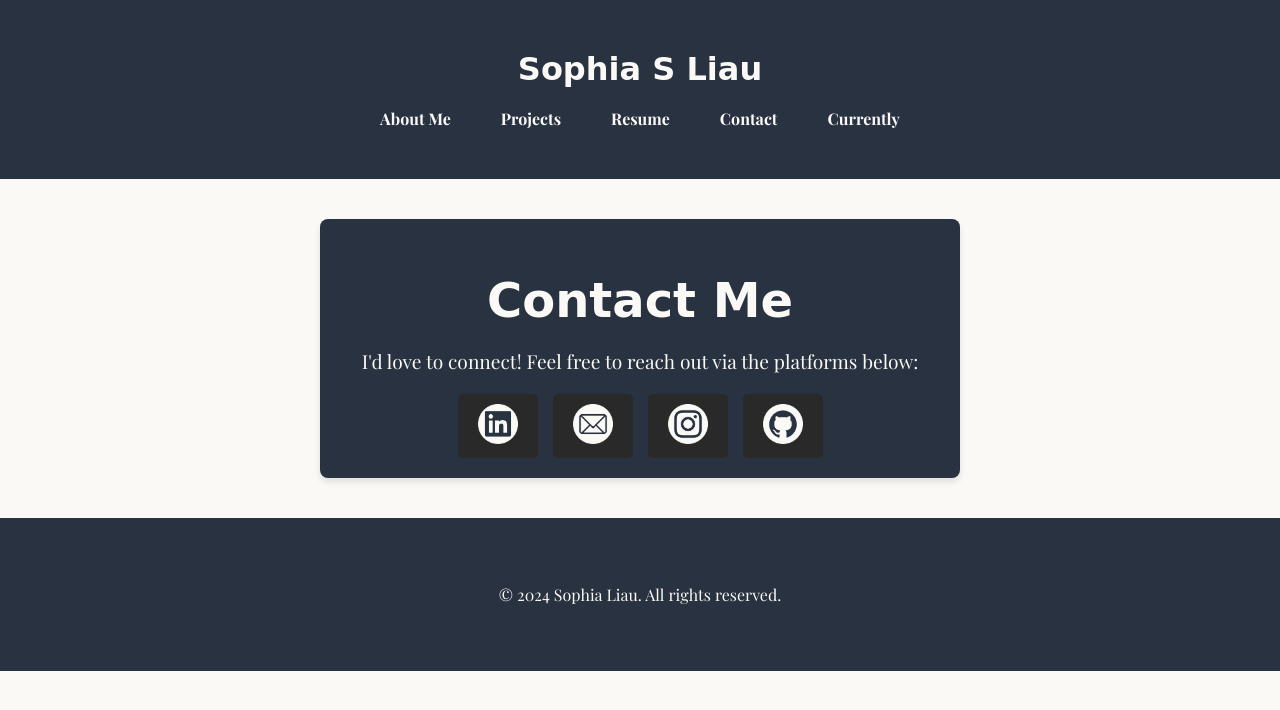
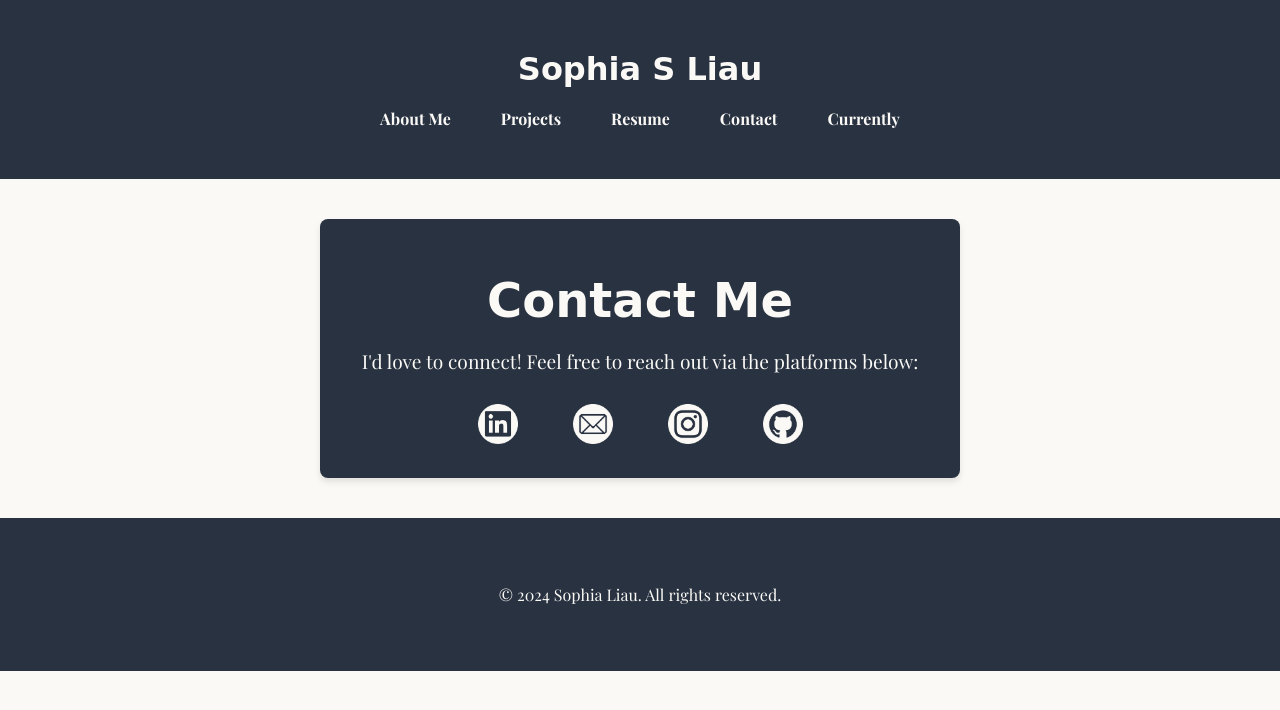
Before and after one commit to sophialiau/sophialiau.github.io, a plain HTML site: page contact.html in a window 1280 px wide. Drawn offline with nearby package versions, Linux system fonts and the light colour scheme; a web font is replaced by a local one.

Commit message:
love me not - ravyn lenae

```diff
--- a/styles.css
+++ b/styles.css
@@ -179,17 +179,17 @@ body {
 }
 
 .linkedin {
-  background-color: #292929;
+  background-color: #293241;
 }
 
 .email {
-  background-color: #292929;
+  background-color: #293241;
 }
 
 .instagram {
-  background-color: #292929;
+  background-color: #293241;
 }
 
 .github {
-  background-color: #292929;
+  background-color: #293241;
 }
```
